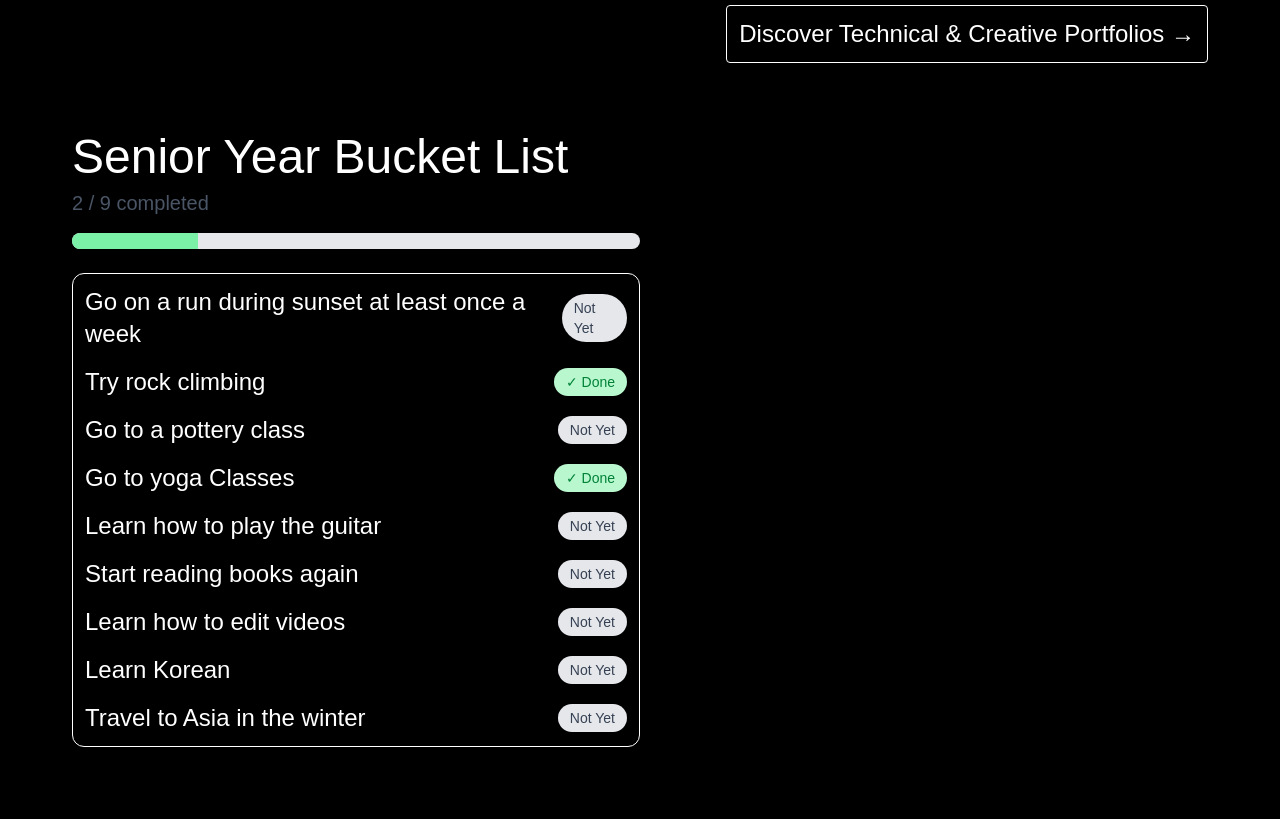
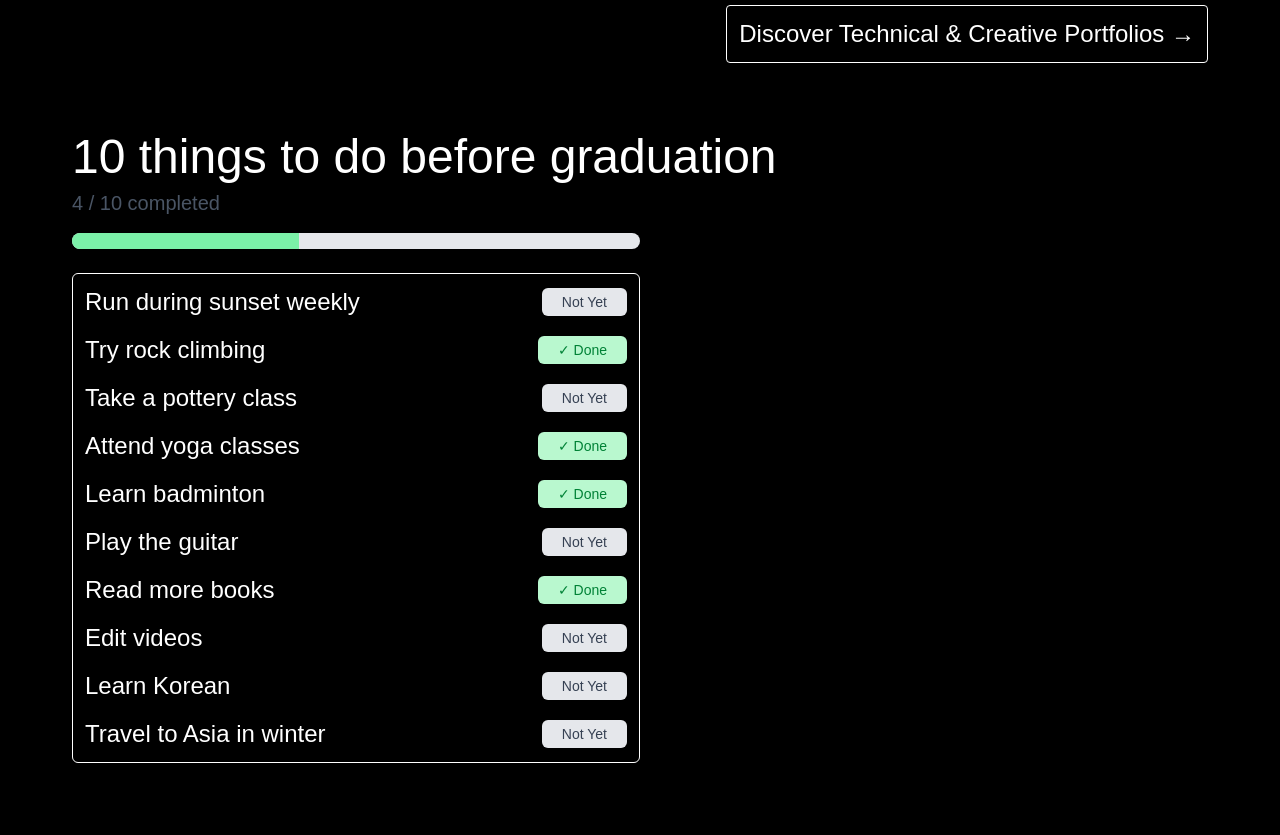
Before and after one commit to 26samaahmed/product-portfolio, a SvelteKit app in the folder portfolio/: page / in a window 1280 px wide. Shown: the part 2540-3375 px from the top of the page. Built offline with nearby package versions, Linux system fonts and the light colour scheme; a web font is replaced by a local one.

Commit message:
add more to bucket list

```diff
--- a/portfolio/src/components/Extras.svelte
+++ b/portfolio/src/components/Extras.svelte
@@ -6,7 +6,7 @@
 
 <main>
   <div id="extras" class="mt-44">
-    <p class="text-5xl font-sans">Senior Year Bucket List</p>
+    <p class="text-5xl font-sans">10 things to do before graduation</p>
 
     <div>
       <p class="mt-2 text-xl text-gray-600">
@@ -21,12 +21,12 @@
       </div>
 
 
-      <ul class="mt-6 space-y-4 text-2xl border w-2/4 p-3 rounded-xl shadow">
+      <ul class="mt-6 space-y-4 text-2xl border w-2/4 p-3 rounded-md shadow">
         {#each bucket_list as item}
           <li class="flex items-center justify-between">
             <span>{item.text}</span>
             <span
-              class="ml-4 px-3 py-1 text-sm rounded-full
+              class="ml-4 px-5 py-1 text-sm rounded-md
                     {item.done
                       ? 'bg-green-200 text-green-700'
                       : 'bg-gray-200 text-gray-700'}"
--- a/portfolio/src/routes/+page.svelte
+++ b/portfolio/src/routes/+page.svelte
@@ -77,16 +77,18 @@
 ];
 
 const bucket_list: BucketListItem[] = [
-  { text: "Go on a run during sunset at least once a week", done: false },
+  { text: "Run during sunset weekly", done: false },
   { text: "Try rock climbing", done: true },
-  { text: "Go to a pottery class", done: false },
-  { text: "Go to yoga Classes", done: true },
-  { text: "Learn how to play the guitar", done: false },
-  { text: "Start reading books again", done: false },
-  { text: "Learn how to edit videos", done: false },
+  { text: "Take a pottery class", done: false },
+  { text: "Attend yoga classes", done: true },
+  { text: "Learn badminton", done: true },
+  { text: "Play the guitar", done: false },
+  { text: "Read more books", done: true },
+  { text: "Edit videos", done: false },
   { text: "Learn Korean", done: false },
-  { text: "Travel to Asia in the winter", done: false }
+  { text: "Travel to Asia in winter", done: false }
 ];
+
 
 
 
```
